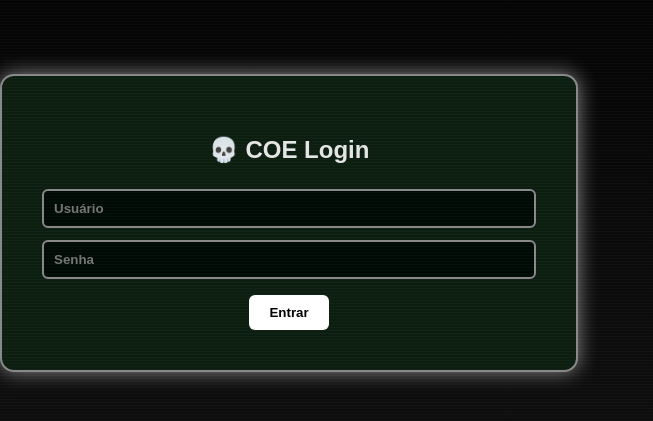
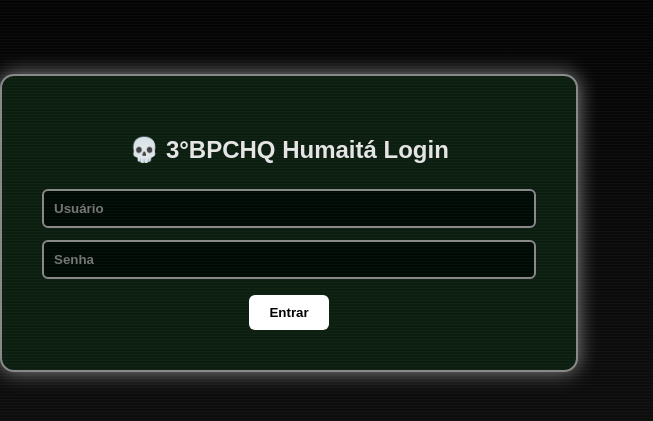
Before and after one commit to enricosena90/sistema-coe, a website: page public/index.html in a window 1280 px wide. Shown: the part 177-598 px from the top of the page, without its empty margins (0-653 px from the left). Drawn offline with nearby package versions, Linux system fonts and the light colour scheme; no server answers.

Commit message:
update index.html

```diff
--- a/public/index.html
+++ b/public/index.html
@@ -225,7 +225,7 @@ button:hover::after {
 <!-- LOGIN -->
 <div id="login" class="login">
   <div class="box">
-    <h2>💀 COE Login</h2>
+    <h2>💀 3°BPCHQ Humaitá Login</h2>
     <input id="user" placeholder="Usuário">
     <input id="pass" type="password" placeholder="Senha">
     <button onclick="logar()">Entrar</button>
@@ -236,7 +236,7 @@ button:hover::after {
 <div id="sistema" style="display:none;">
 
 <div class="sidebar">
-  <div class="logo">💀 COE</div>
+  <div class="logo">💀 3°BPCHQ Humaitá</div>
   <div class="menu-item" onclick="mostrar('relatorio')">Relatório</div>
   <div class="menu-item" onclick="mostrar('ranking')">Ranking</div>
   <div class="menu-item" onclick="mostrar('mensal')">Ranking Mensal</div>
```
